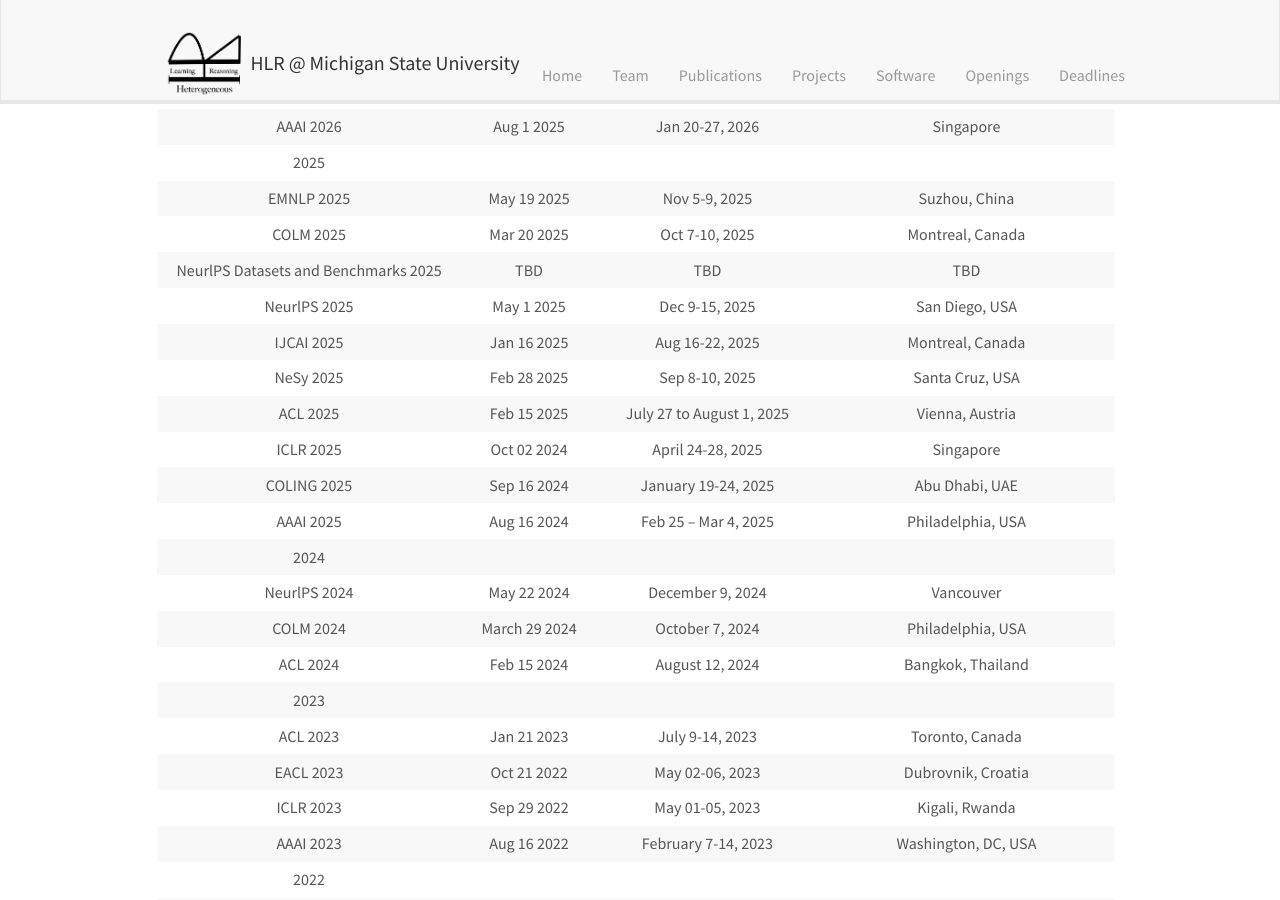
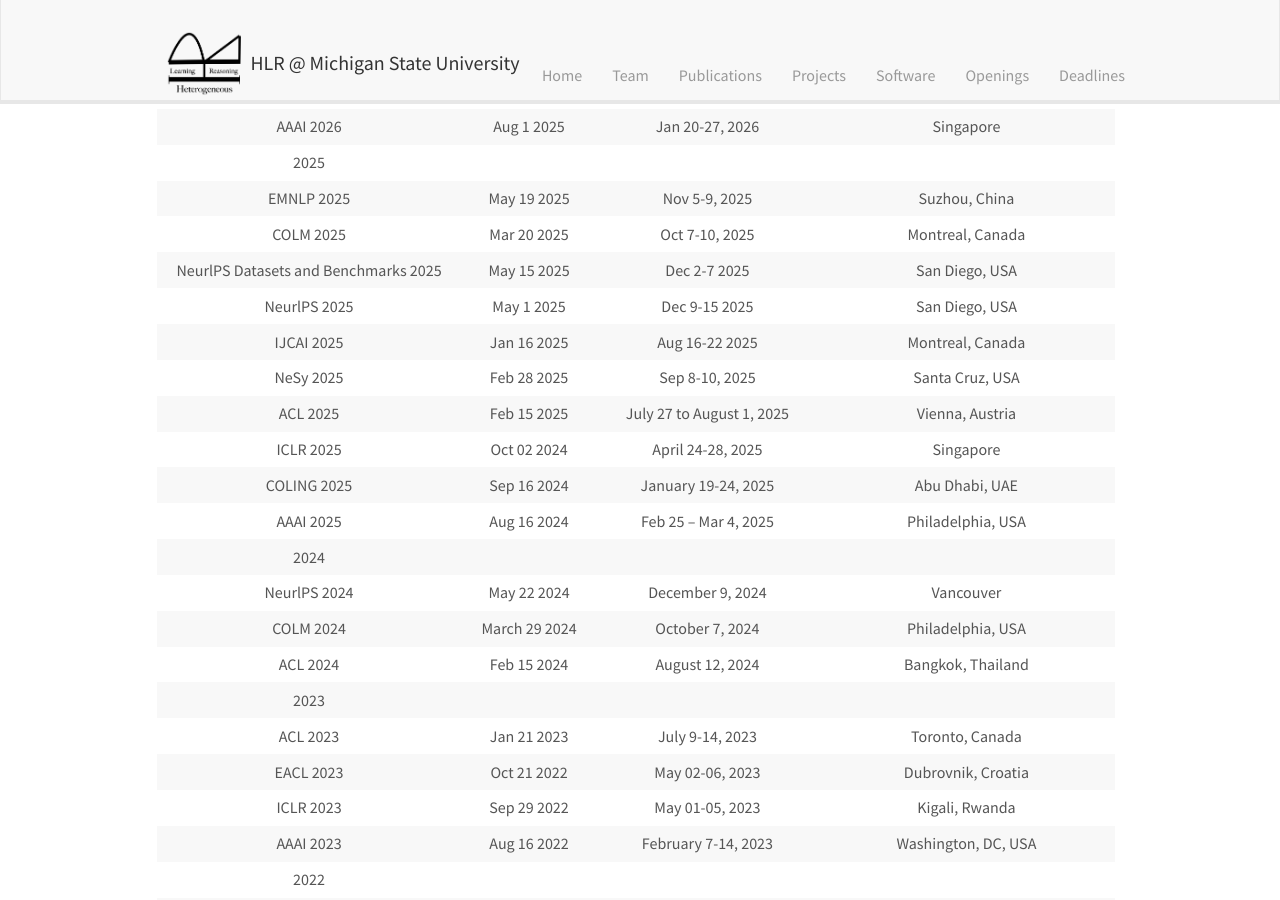
Before and after one commit to HLR/HLR.github.io, a Jekyll site: the page built from _pages/deadlines.md, in a window 1280 px wide and 900 px high, scrolled down 690 px. Built offline with Jekyll 4.4.1, drawn with Linux system fonts in a browser that asks for light colours; nearby versions of some CDN libraries.

Commit message:
Add some info for TBD conference ddl

```diff
--- a/_pages/deadlines.md
+++ b/_pages/deadlines.md
@@ -24,9 +24,9 @@
 |            2025               |                                  |                                              |
 |     &nbsp; EMNLP 2025  &nbsp;     |  &nbsp;    May 19 2025      &nbsp;|       &nbsp;  Nov 5-9, 2025   &nbsp;        |       &nbsp;   Suzhou, China   &nbsp;              |
 |     &nbsp; COLM 2025  &nbsp;     |  &nbsp;    Mar 20 2025      &nbsp;|       &nbsp;  Oct 7-10, 2025   &nbsp;        |               &nbsp;   Montreal, Canada &nbsp;              |
-|     &nbsp; NeurlPS Datasets and Benchmarks 2025  &nbsp;     |  &nbsp;    TBD      &nbsp;|       &nbsp;  TBD   &nbsp;        |               &nbsp;  TBD &nbsp;              |
-|     &nbsp; NeurlPS 2025  &nbsp;     |  &nbsp;    May 1 2025      &nbsp;|       &nbsp;  Dec 9-15, 2025   &nbsp;        |               &nbsp;  San Diego, USA &nbsp;              |
-|     &nbsp; IJCAI 2025  &nbsp;     |  &nbsp;  Jan 16 2025      &nbsp;|       &nbsp;  Aug 16-22, 2025   &nbsp;        |               &nbsp;  Montreal, Canada &nbsp;           |
+|     &nbsp; NeurlPS Datasets and Benchmarks 2025  &nbsp;     |  &nbsp;    May 15 2025      &nbsp;|       &nbsp;  Dec 2-7 2025   &nbsp;        |               &nbsp;  San Diego, USA &nbsp;              |
+|     &nbsp; NeurlPS 2025  &nbsp;     |  &nbsp;    May 1 2025      &nbsp;|       &nbsp;  Dec 9-15  2025   &nbsp;        |               &nbsp;  San Diego, USA &nbsp;              |
+|     &nbsp; IJCAI 2025  &nbsp;     |  &nbsp;  Jan 16 2025      &nbsp;|       &nbsp;  Aug 16-22  2025   &nbsp;        |               &nbsp;  Montreal, Canada &nbsp;           |
 |     &nbsp; NeSy 2025  &nbsp;     |  &nbsp;    Feb 28 2025      &nbsp;|       &nbsp;  Sep 8-10, 2025   &nbsp;        |               &nbsp;  Santa Cruz, USA &nbsp;              |
 |     &nbsp; ACL 2025  &nbsp;      |  &nbsp;  Feb 15 2025     &nbsp;  |     &nbsp;  July 27 to August 1, 2025  &nbsp;|               &nbsp;  Vienna, Austria &nbsp;       |
 |     &nbsp; ICLR 2025  &nbsp;     |  &nbsp;  Oct 02 2024     &nbsp;  |       &nbsp;  April 24-28, 2025   &nbsp;     |               &nbsp; Singapore &nbsp;              |
```
